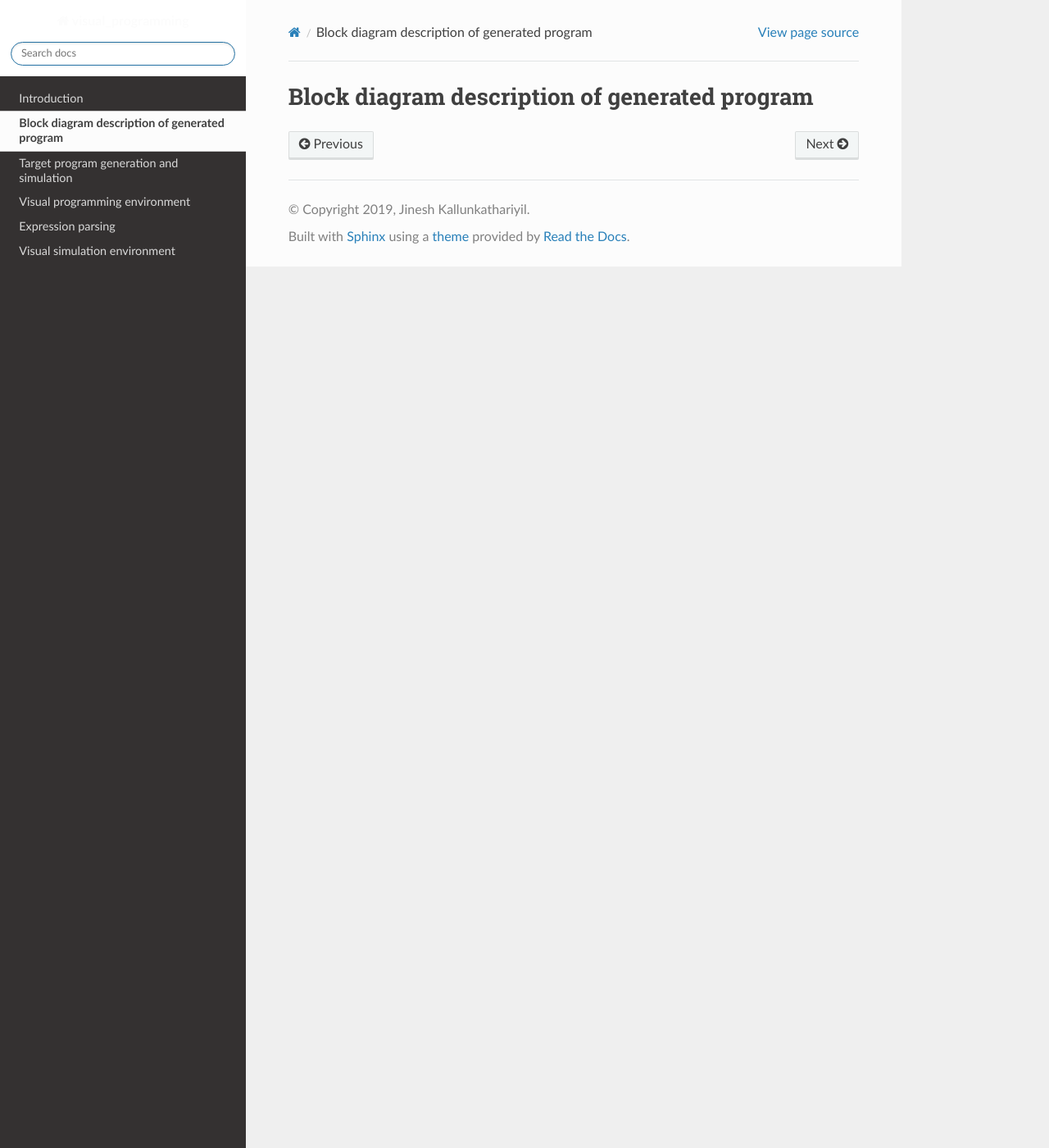
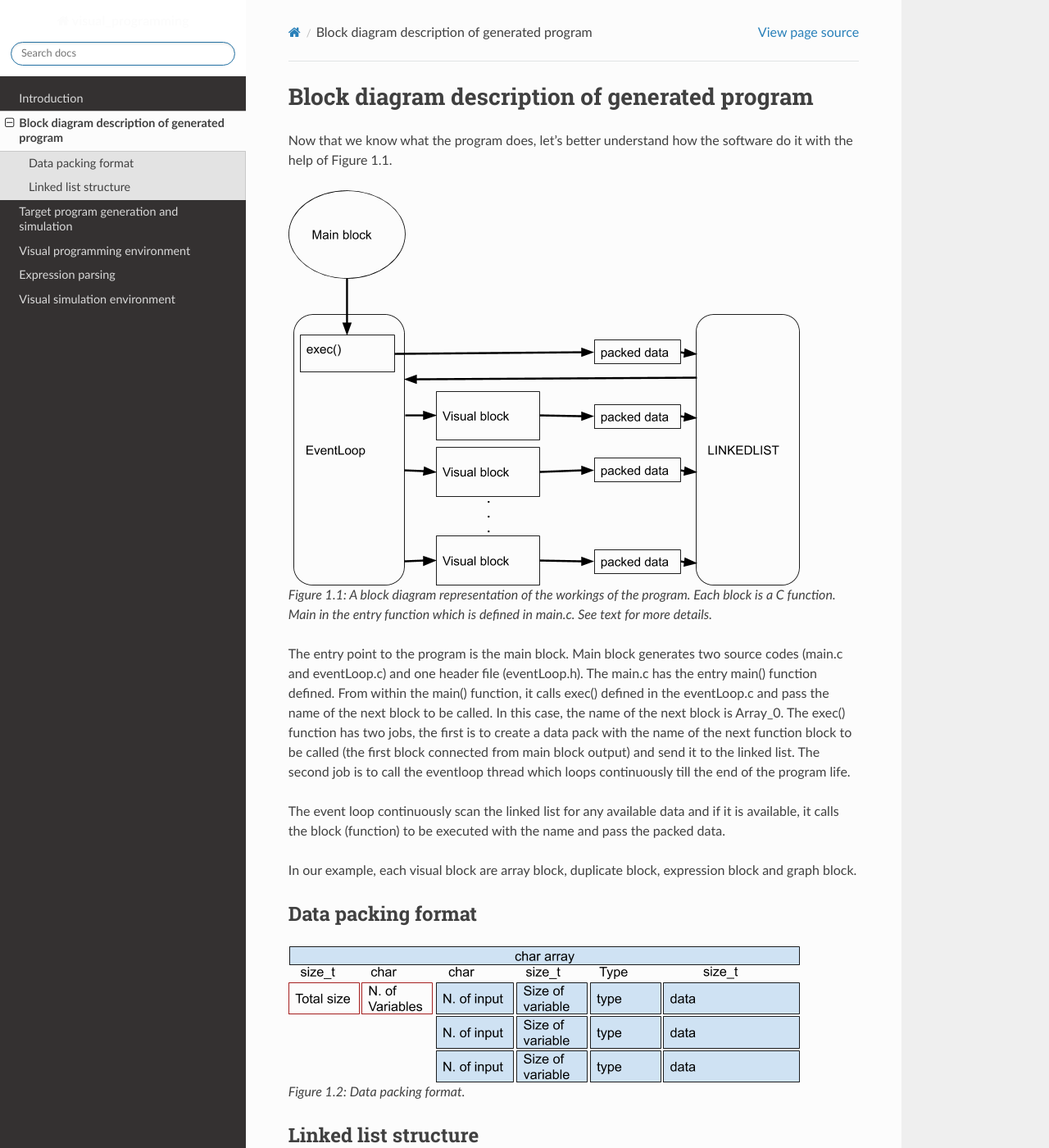
Before and after one commit to jkallu/vipro_docs, a Sphinx documentation site: the page built from source/blockGenPro.rst, in a window 1280 px wide and 1400 px high. Shown: the whole window at 82% size. Built offline with Sphinx 7.4.7 and the Read the Docs theme 2.0.0, drawn with Linux system fonts in a browser that asks for light colours; some of the changed text lies outside the part shown.

Commit message:
Update blockGenPro.rst

```diff
--- a/source/blockGenPro.rst
+++ b/source/blockGenPro.rst
@@ -3,3 +3,29 @@
 ************************************************
 Block diagram description of generated program
 ************************************************
+
+Now that we know what the program does,  let’s better understand how the software do it with the help of Figure 1.1.
+
+.. figure:: images/image10.png
+
+   Figure 1.1: A block diagram representation of the workings of the program. Each block is a C function. Main in the entry        function which is defined in main.c. See text for more details.
+
+
+The entry point to the program is the main block. Main block generates two source codes (main.c and eventLoop.c) and one header file (eventLoop.h). The main.c has the entry main() function defined.  From within the main() function, it calls exec() defined in the eventLoop.c and pass the name of the next block to be called. In this case, the name of the next block is Array_0.
+The exec() function has two jobs, the first is to create a data pack with the name of the next function block to be called (the first block connected from main block output) and send it to the linked list. The second job is to call the eventloop thread which loops continuously till the end of the program life.
+
+The event loop continuously scan the linked list for any available data and if it is available, it calls the block (function) to be executed with the name and pass the packed data.
+
+In our example, each visual block are array block, duplicate block, expression block and graph block.
+
+Data packing format
+===================
+.. figure:: images/image5.png
+
+   Figure 1.2: Data packing format.
+
+Linked list structure
+===================
+.. figure:: images/image8.png
+
+   Figure 1.3: Linked list structure.
```
